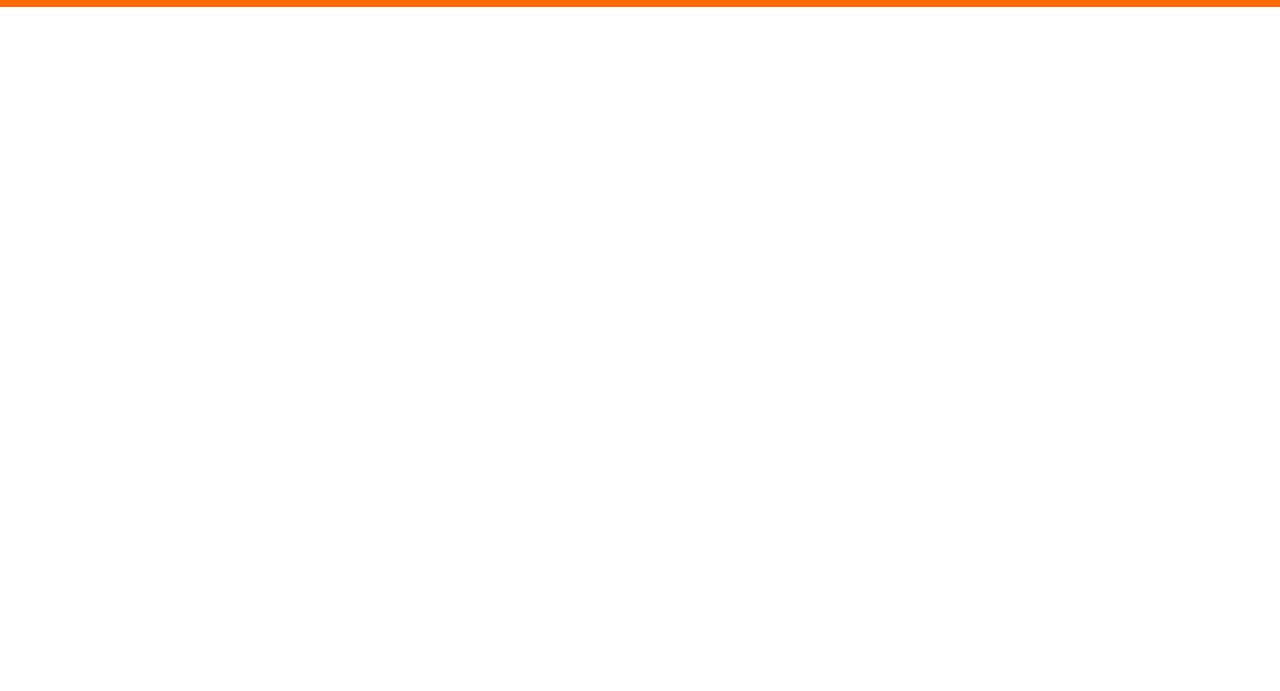
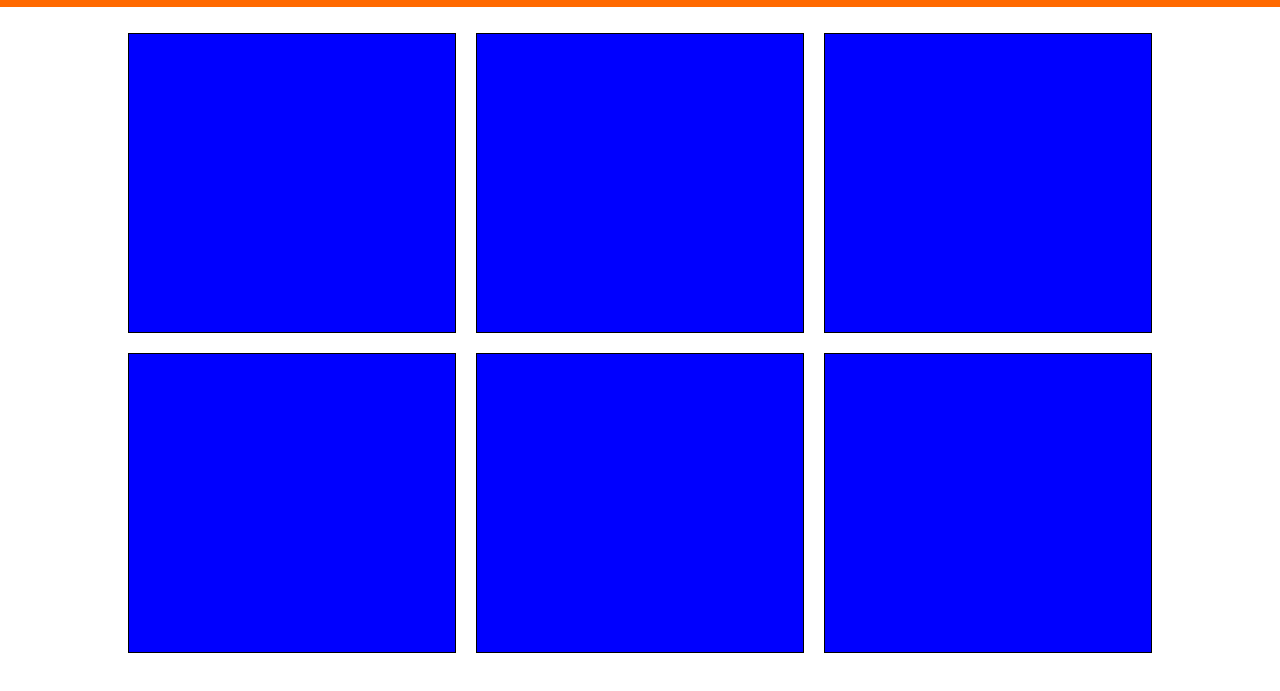
Before and after one commit to TeodoroSeminara/html-css-boolando, a plain HTML site: page index.html in a window 1280 px wide. Shown: the part 47-738 px from the top of the page. Drawn offline with Linux system fonts and the light colour scheme.

Commit message:
setting main

```diff
--- a/css/style.css
+++ b/css/style.css
@@ -28,6 +28,9 @@ header {
     background-color: #FF6900;
     display: flex;
     justify-content: center;
+    position: fixed;
+    top: 0;
+    width: 100%;
 }
 
 #header-container {
@@ -66,3 +69,31 @@ header {
     width: 15%;
     margin: 10px 0;
 }
+
+/* Main */
+
+main {
+    padding-top: 80px;
+}
+
+/* Griglia */
+
+.container-grid {
+    width: 80%;
+    margin: 0 auto;
+}
+
+.row {
+    display: flex;
+    flex-wrap: wrap;
+    gap: 20px;
+}
+
+.col {
+    width: calc((100% / 3) - (40px / 3));
+
+    /* debug */
+    background-color: blue;
+    height: 300px;
+    border: 1px solid black;
+}
--- a/index.html
+++ b/index.html
@@ -36,6 +36,16 @@
     <!-- Contenuti principali -->
 
     <main>
+        <div class="container-grid">
+            <div class="row">
+                <div class="col"></div>
+                <div class="col"></div>
+                <div class="col"></div>
+                <div class="col"></div>
+                <div class="col"></div>
+                <div class="col"></div>
+            </div>
+        </div>
 
     </main>
 
```
